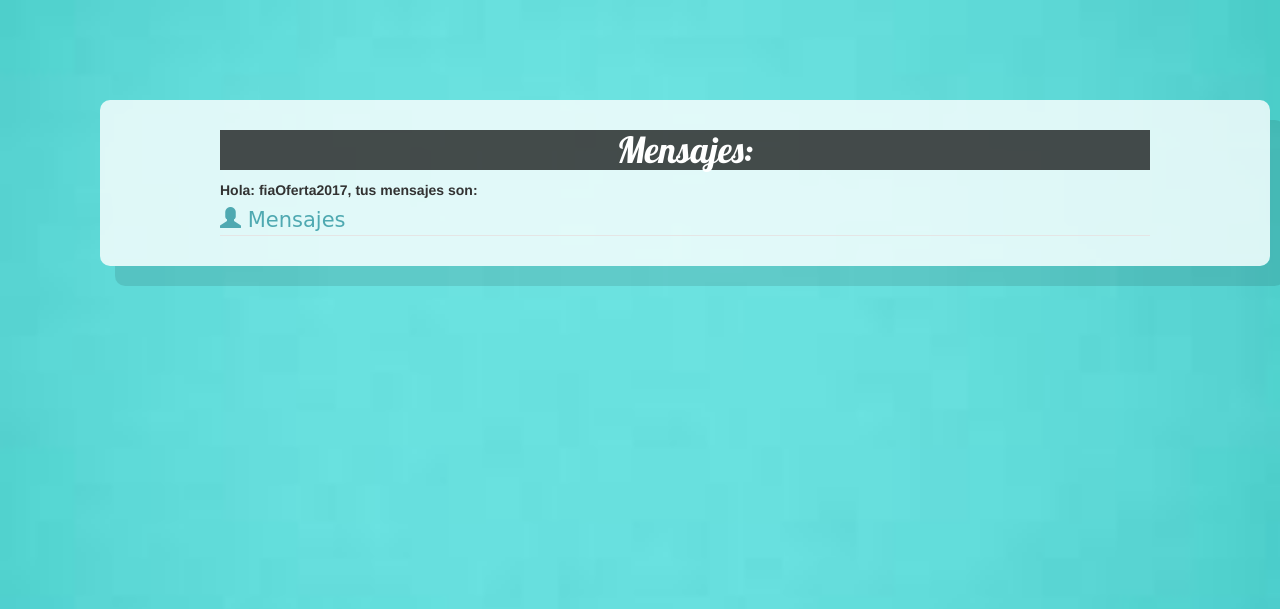
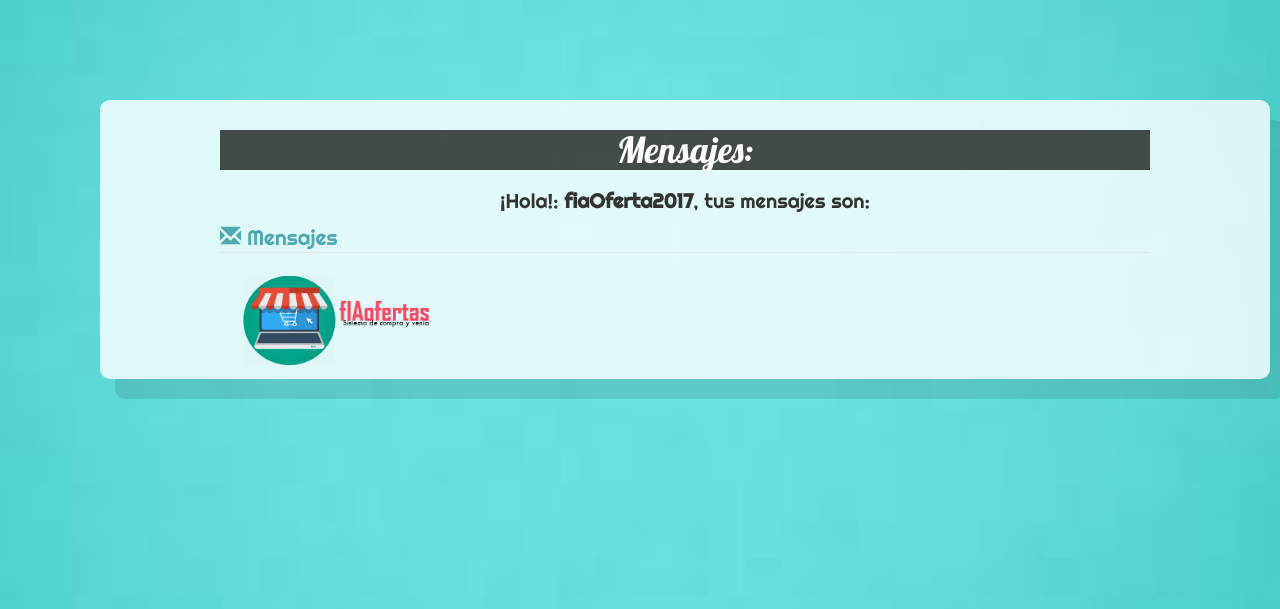
Before and after one commit to KatlheenEscoto/fiaOfertasSystem, a Django app: page /mensajes/ in a window 1280 px wide. Shown: the top 609 px of the page. Run offline with Django 3.2, Linux system fonts and the light colour scheme; a user stored in the database is signed in; data comes from the database, SQL or seed files in the repository; data that the repository does not hold is empty; parts of the project's set-up code (start-up, migrations or seed data) failed here and were passed over; some libraries are stand-ins or nearby versions.

Commit message:
Más modificaciones

```diff
--- a/venta/static/css/edicionPerfil.css
+++ b/venta/static/css/edicionPerfil.css
@@ -31,3 +31,14 @@ legend{
 	font-family: 'Righteous-Regular',cursive;
     color:#4FA9B1;
 }
+
+.image {
+	border: 10px solid transparent;
+	margin-bottom: 25px;
+	opacity: 0.7;
+}
+
+
+.image:hover {
+	border-color: rgb(121, 224, 224);
+}
--- /dev/null
+++ b/venta/static/css/mensajes.css
@@ -0,0 +1,32 @@
+h1{
+	font-family: 'Lobster-Regular',cursive;
+	background-color: rgba(0,0,0,0.7);
+	text-align: center;
+	color: #fff;
+}
+
+a, a:hover{
+	font-weight: bold;
+	color:rgb(121, 224, 224);
+}
+
+legend{
+	font-family: 'Righteous-Regular',cursive;
+    color:#4FA9B1;
+}
+
+h3{
+	font-family: 'Righteous-Regular';
+	text-align: center;
+	font-size: 20px;
+}
+
+.content{
+	overflow: auto;
+    border-style: dashed;
+    border-width: 1px;
+    background-color: #fff;
+    border-radius: 10px;
+	/*height: 330px;*/
+
+}
--- a/venta/static/css/ver_perfil.css
+++ b/venta/static/css/ver_perfil.css
@@ -23,5 +23,5 @@ legend{
 
 
 .image:hover {
-	border-color: #DE6262;
+	border-color: rgb(121, 224, 224);
 }
--- a/venta/templates/Main/mensajes.html
+++ b/venta/templates/Main/mensajes.html
@@ -10,11 +10,16 @@
 		<script src="https://ajax.googleapis.com/ajax/libs/jquery/1.12.4/jquery.min.js"></script>
 		<script src="https://maxcdn.bootstrapcdn.com/bootstrap/3.3.7/js/bootstrap.min.js"></script>
 	<link rel="stylesheet" href="{% static "css/baseFIAofertas.css" %}"/>
-	<link rel="stylesheet" href="{% static "css/edicionPerfil.css" %}"/>
+	<link rel="stylesheet" href="{% static "css/mensajes.css" %}"/>
 	<style>
 		@font-face{
 			font-family: "Lobster-Regular";
 			src: url("{% static "fonts/Lobster-Regular.ttf" %}") format("truetype");
+		}
+
+		@font-face{
+			font-family: "Righteous-Regular";
+			src: url("{% static 'fonts/Righteous-Regular.ttf'%}") format("truetype");
 		}
 	</style>
 </head>
@@ -29,7 +34,7 @@
 			    </div>
 			    <div class="collapse navbar-collapse" id="myNavbar">
 			      <ul class="nav navbar-nav navbar-right">
-			        <li><a href="/">FiaOfertas: Foro</a></li>
+			        <li><a href="/">Foro</a></li>
 			        <li><a href="/perfil">Perfil</a></li>
 			        <li><a href="/misventas">Mis Ventas</a></li>
 			        <li><a href="/nuevoProducto">Nueva Venta</a></li>
@@ -49,7 +54,7 @@
 			    </div>
 			    <div class="collapse navbar-collapse" id="myNavbar">
 			      <ul class="nav navbar-nav navbar-right">
-			        <li><a href="/">FiaOfertas:Foro</a></li>
+			        <li><a href="/">Foro</a></li>
 			        <li><a href="/perfil">Perfil</a></li>
 			        <li><a href="/login">Iniciar sesión</a></li>
 			        <li><a href="/registrarse">Registrarse</a></li>
@@ -64,17 +69,20 @@
    		<!-- Imagen -->
    		{% if user.is_authenticated %}
    			<h1>Mensajes:</h1>
-   			<label>Hola: {{user.username}}, tus mensajes son: </label>
-   			<legend><i class="glyphicon glyphicon-user"></i> Mensajes</legend>
+   			<h3>¡Hola!: <b>{{user.username}}</b>, tus mensajes son: </h3>
+   			<legend><i class="glyphicon glyphicon-envelope"></i> Mensajes</legend>
+   			<div class="col-sm-3 col-md-3">
+					<img src="{% static "imagenes/fiaOfertasLogo.png" %}" alt="" class="img-rounded img-responsive" height="250px" width="250px" />
+			</div>
    			{% for message in user.mensaje_set.all %}
    			<fieldset>
-				  	<div>
-				  		<p> <label> {{message.emisor}}: {{message.texto}} </label>
-				  		</p>
-				  	</div>
+   				<div class="col-sm-10 col-md-10 content">
+				  		<p><b>{{message.emisor}}:</b> {{message.texto}} </p>
+				</div>
+				<hr />
 			</fieldset>
    			{% endfor %}
-   			</section>
+   	</section>
 	   	{% else %}
     	    <div class="col-sm-2 col-md-2">
         	    <img src="{% static "imagenes/user.png" %}" alt="" class="img-rounded img-responsive" />
--- a/venta/templates/Main/producto.html
+++ b/venta/templates/Main/producto.html
@@ -55,7 +55,7 @@
 			<form class="form-inline" method="POST" action="{% url 'venta:comentario' producto.id %}">
 			{% csrf_token %}
 			<fieldset>
-				<legend><i class="glyphicon glyphicon-user"></i> Enviar mensaje:</legend>
+				<legend><i class="glyphicon glyphicon-envelope"></i> Enviar mensaje:</legend>
 					  	<div>
 					  		<div class="form-group">
 						    	<label for="imagen_descargable">Emisor</label>
```
Also changed, not shown: venta/static/css/edicionForo.css (+5 -2 lines), venta/templates/Main/perfil.html (+4 -4 lines).
